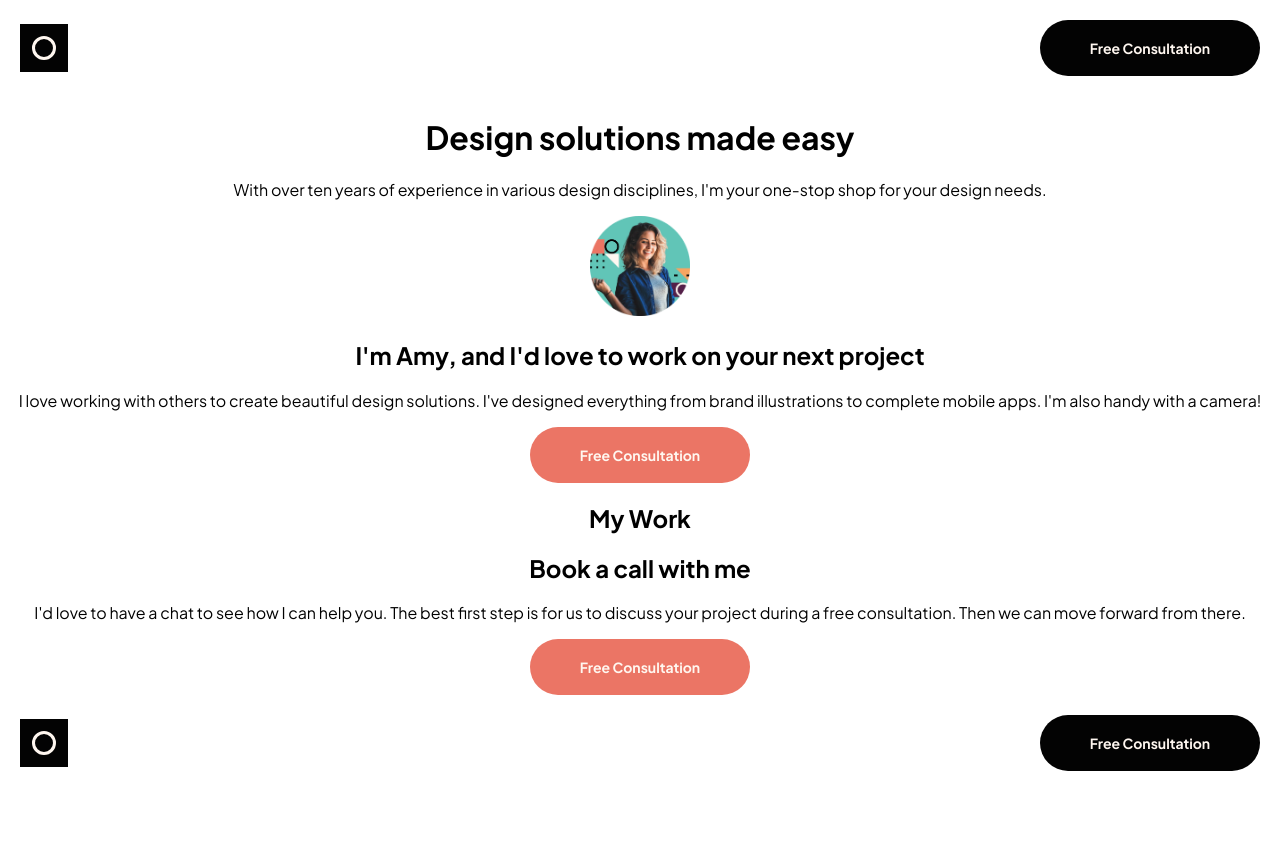
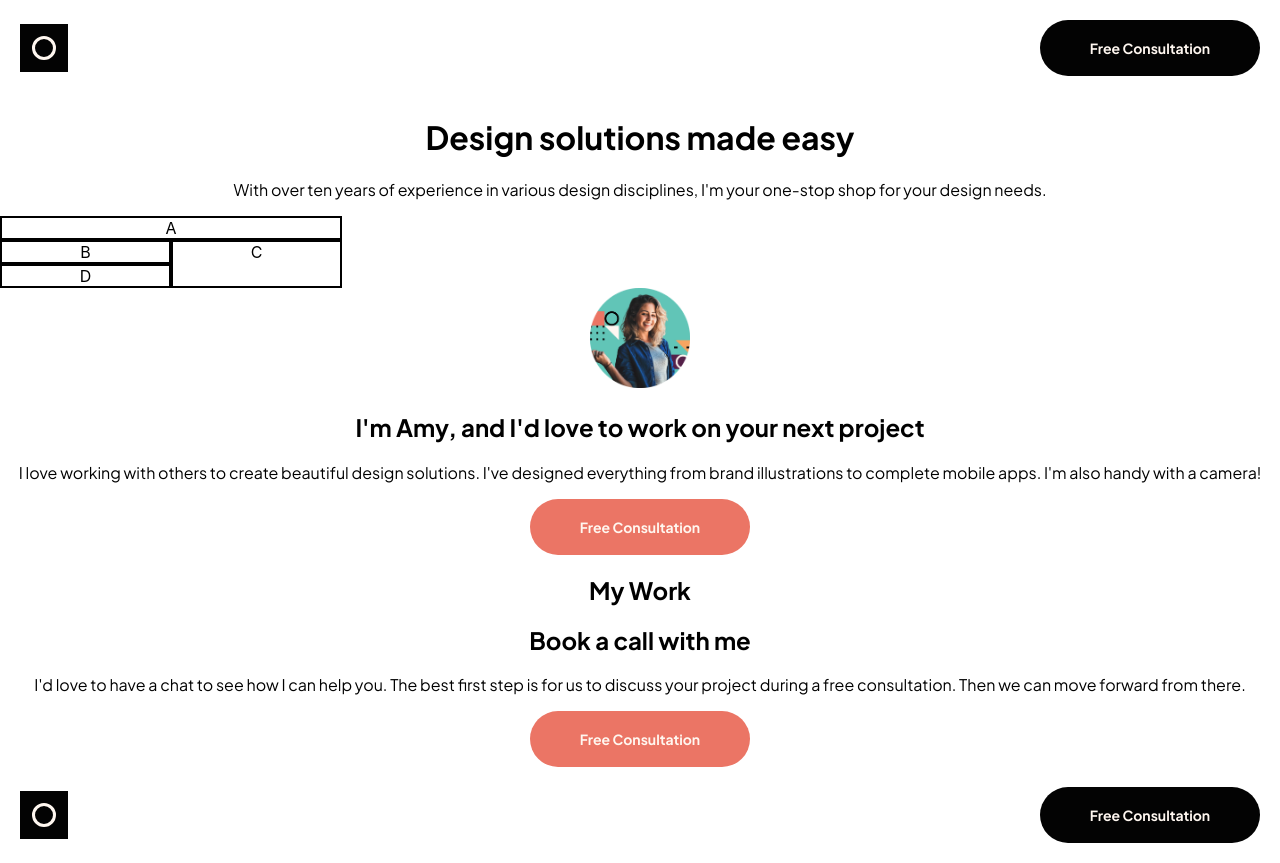
Before and after one commit to vikrambenipal/design-portfolio-app, a React (Create React App) app: page / in a window 1280 px wide. Before the commit the page ends 800 px from the top, so only its background shows below. Built offline with nearby package versions, Linux system fonts and the light colour scheme.

Commit message:
grid is a work in progress

```diff
--- a/src/App.js
+++ b/src/App.js
@@ -16,7 +16,7 @@ function App() {
           I'm your one-stop shop for your design needs.
         </p>
       </div>
-
+      <Skills />
       <div>
         <img style={{ width: '100px' }}src={profile} alt="" />
         <div>
--- a/src/components/Skills.js
+++ b/src/components/Skills.js
@@ -1,8 +1,39 @@
 import React from 'react'
+import styled from 'styled-components';
+import theme from '../theme';
+import patternApps from '../assets/pattern-apps.svg';
+import patternGraphicDesign from '../assets/pattern-graphic-design.svg';
+import patternIllustrations from '../assets/pattern-illustrations.svg';
+import patternPhotography from '../assets/pattern-photography.svg';
+import patternUIUX from '../assets/pattern-ui-ux.svg';
 
+const Container = styled.div`
+    display: grid;
+    grid-template-columns: 171px 171px;
+    grid-template-rows: auto;
+    grid-template-areas:
+    "header header"
+    "main sidebar"
+    "footer sidebar";
+    div {
+        border: 2px solid black;
+        flex: 0 0 50px;
+    }
+    .bigger{
+        flex-basis: 110px;
+    }
+`
+const Skill = styled.div`
+    border: 2px solid black;
+`
 const Skills = () => {
   return (
-    <div>Skills</div>
+    <Container>
+        <div className="bigger" style={{ gridArea: "header"}}>A</div>
+        <div style={{ gridArea: "main"}}>B</div>
+        <div style={{ gridArea: "sidebar"}}>C</div>
+        <div style={{ gridArea: "footer"}}>D</div>
+    </Container>
   )
 }
 export default Skills;
```
